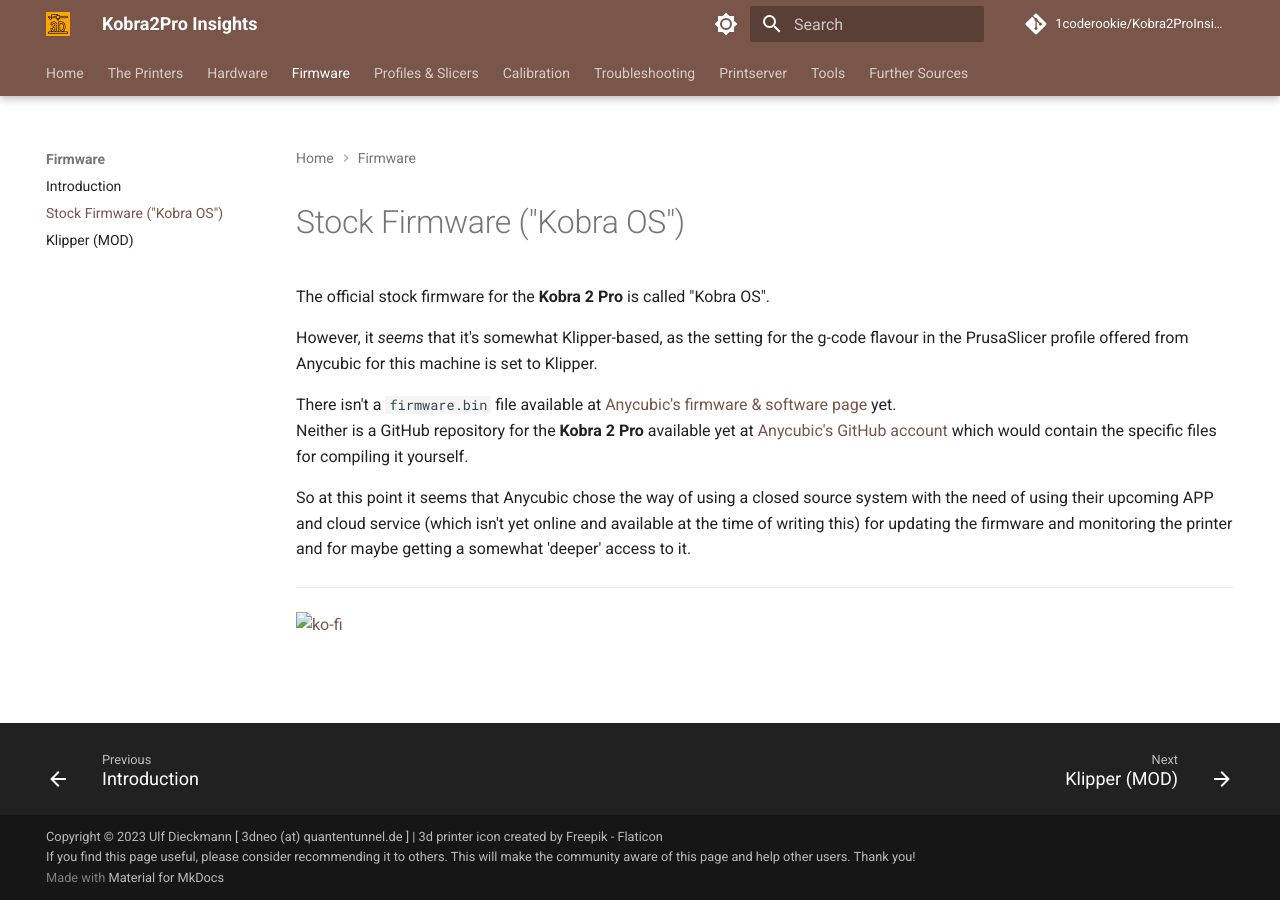
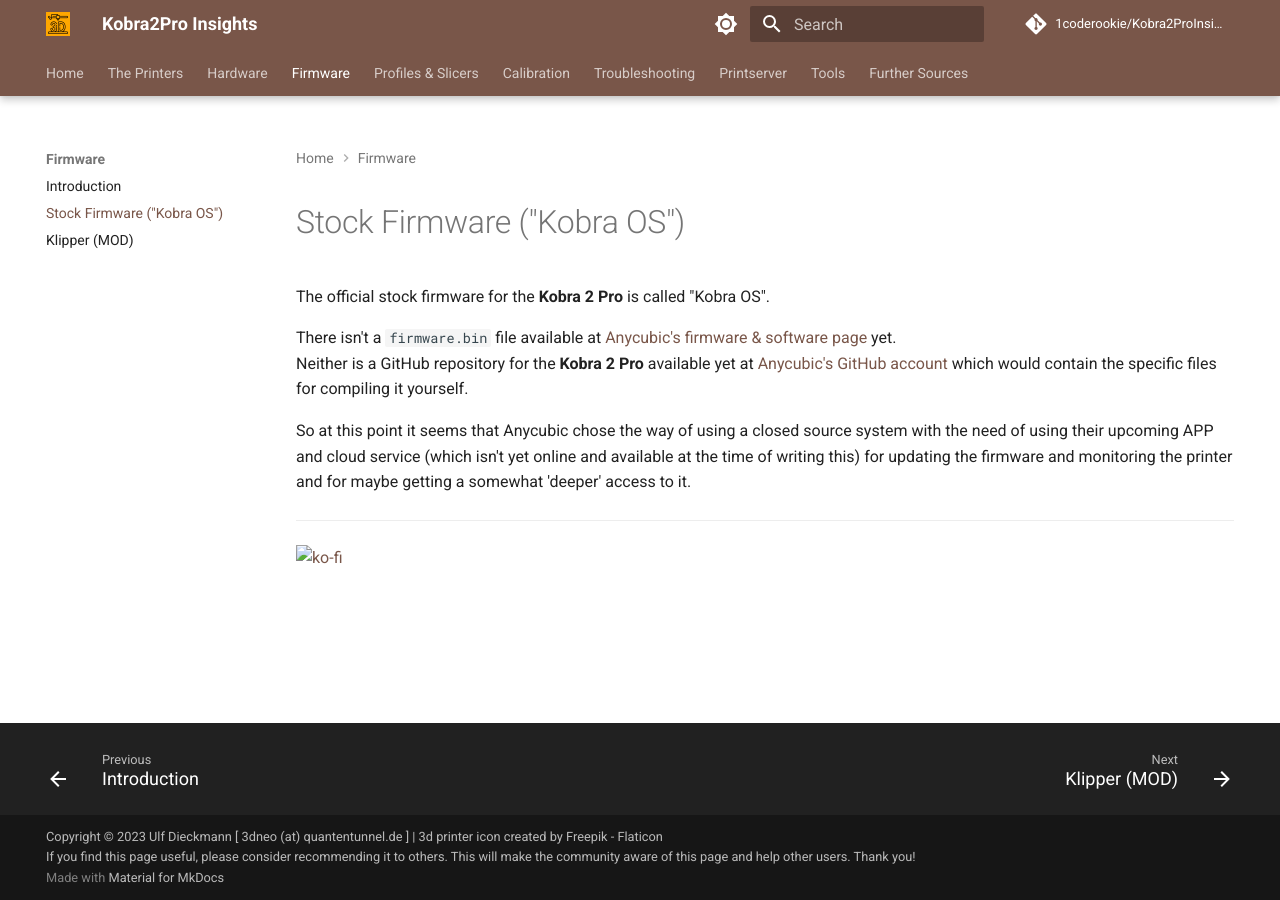
Before and after one commit to 1coderookie/Kobra2ProInsights, an MkDocs documentation site: the page built from docs/firmware/fw_kobraOS.md, in a window 1280 px wide. Built offline with MkDocs 1.6.1 and Material for MkDocs 9.7.7, drawn with Linux system fonts in a browser that asks for light colours; comment, search, counter and statistics services are not loaded.

Commit message:
Update fw_kobraOS.md

```diff
--- a/docs/firmware/fw_kobraOS.md
+++ b/docs/firmware/fw_kobraOS.md
@@ -3,7 +3,6 @@
 # Stock Firmware ("Kobra OS")
 The official stock firmware for the **Kobra 2 Pro** is called "Kobra OS".
 
-However, it *seems* that it's somewhat Klipper-based, as the setting for the g-code flavour in the PrusaSlicer profile offered from Anycubic for this machine is set to Klipper.
 
 There isn't a `firmware.bin` file available at [Anycubic's firmware & software page](https://www.anycubic.com/pages/firmware-software) yet.
 Neither is a GitHub repository for the **Kobra 2 Pro** available yet at [Anycubic's GitHub account](https://github.com/ANYCUBIC-3D) which would contain the specific files for compiling it yourself.
```
